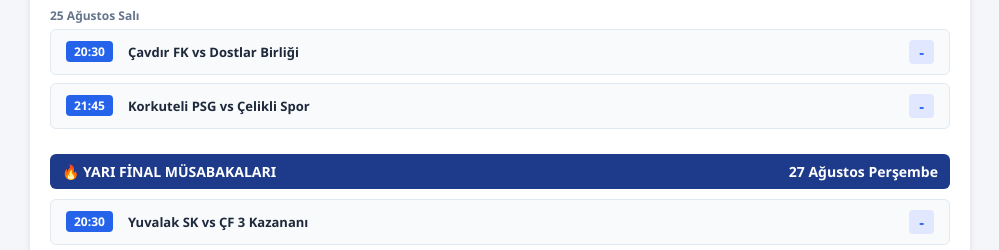
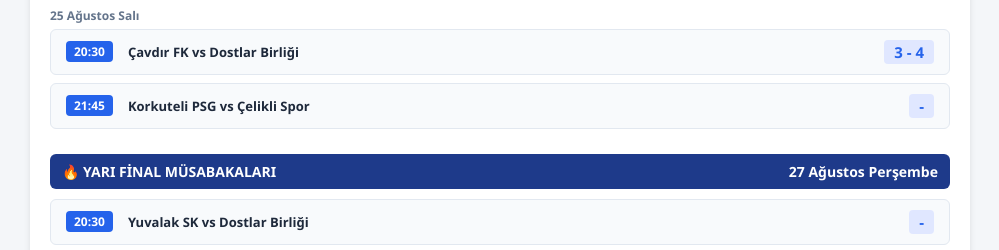
Before and after one commit to tefennibelediye/barutlu-su-turnuvasi, a plain HTML site: page index.html in a window 1280 px wide. Shown: the part 1637-1887 px from the top of the page, without its empty margins (140-1139 px from the left). Drawn offline with Linux system fonts and the light colour scheme.

Commit message:
Update index.html

```diff
--- a/index.html
+++ b/index.html
@@ -294,7 +294,7 @@ const groupsData = {
 const playoffMatches = {
   qf1_score: "6 - 2",
   qf2_score: "3 - 2",
-  qf3_score: " - ",
+  qf3_score: "3 - 4",
   qf4_score: " - ",
 
   yf1_score: " - ",
```
